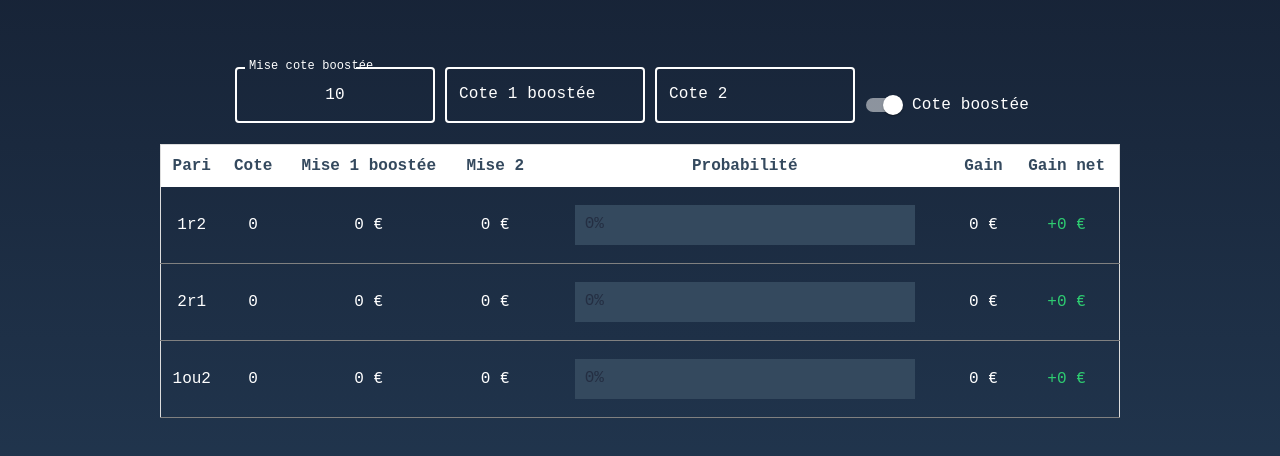
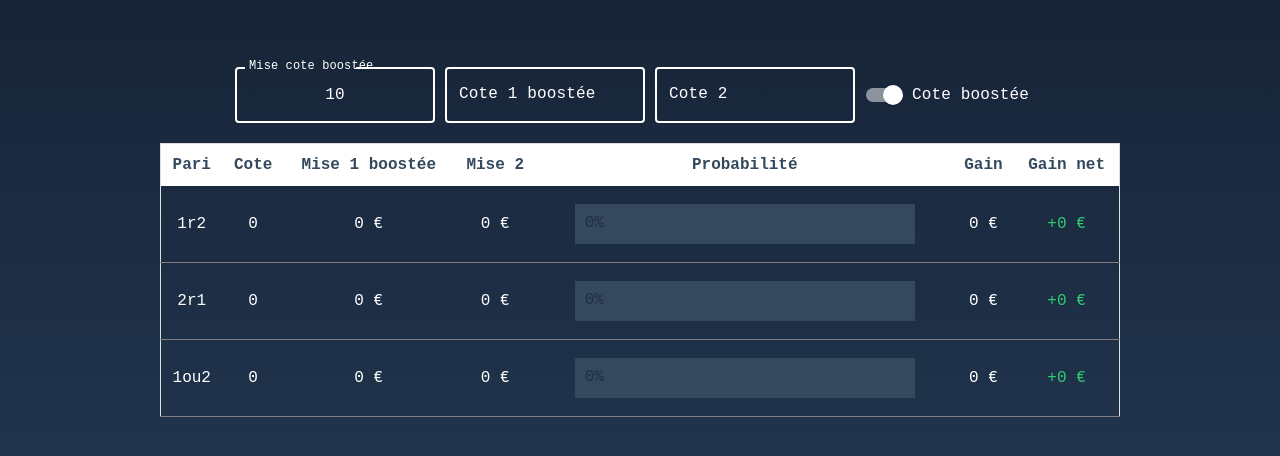
Before and after one commit to Mysto91/calcul-cote, a React (Create React App) app: page / in a window 1280 px wide. Shown: the part 158-614 px from the top of the page. Built offline with nearby package versions, Linux system fonts and the light colour scheme.

Commit message:
fix : center switch on desktop view

```diff
--- a/src/components/input/Input.css
+++ b/src/components/input/Input.css
@@ -8,10 +8,6 @@
 
 #form-input > div {
   width: 200px;
-}
-
-.form-control-label {
-  margin-top: 20px;
 }
 
 .form-control-label > span {
@@ -28,6 +24,10 @@
 
     width: 300px;
   }
+
+  .form-control-label {
+    margin-top: 20px;
+  }
 }
 
 @media screen and (min-width: 1080px) {
```
